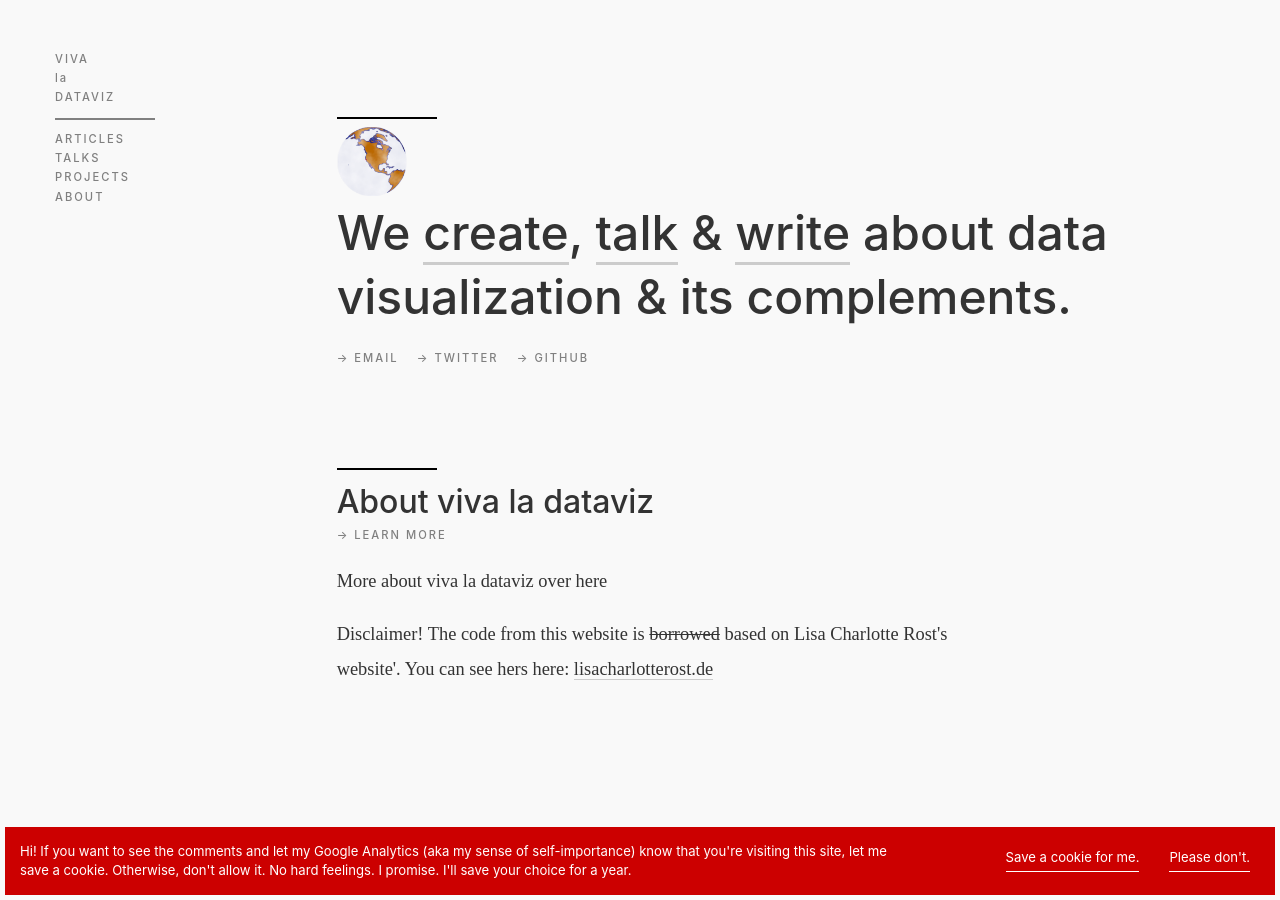
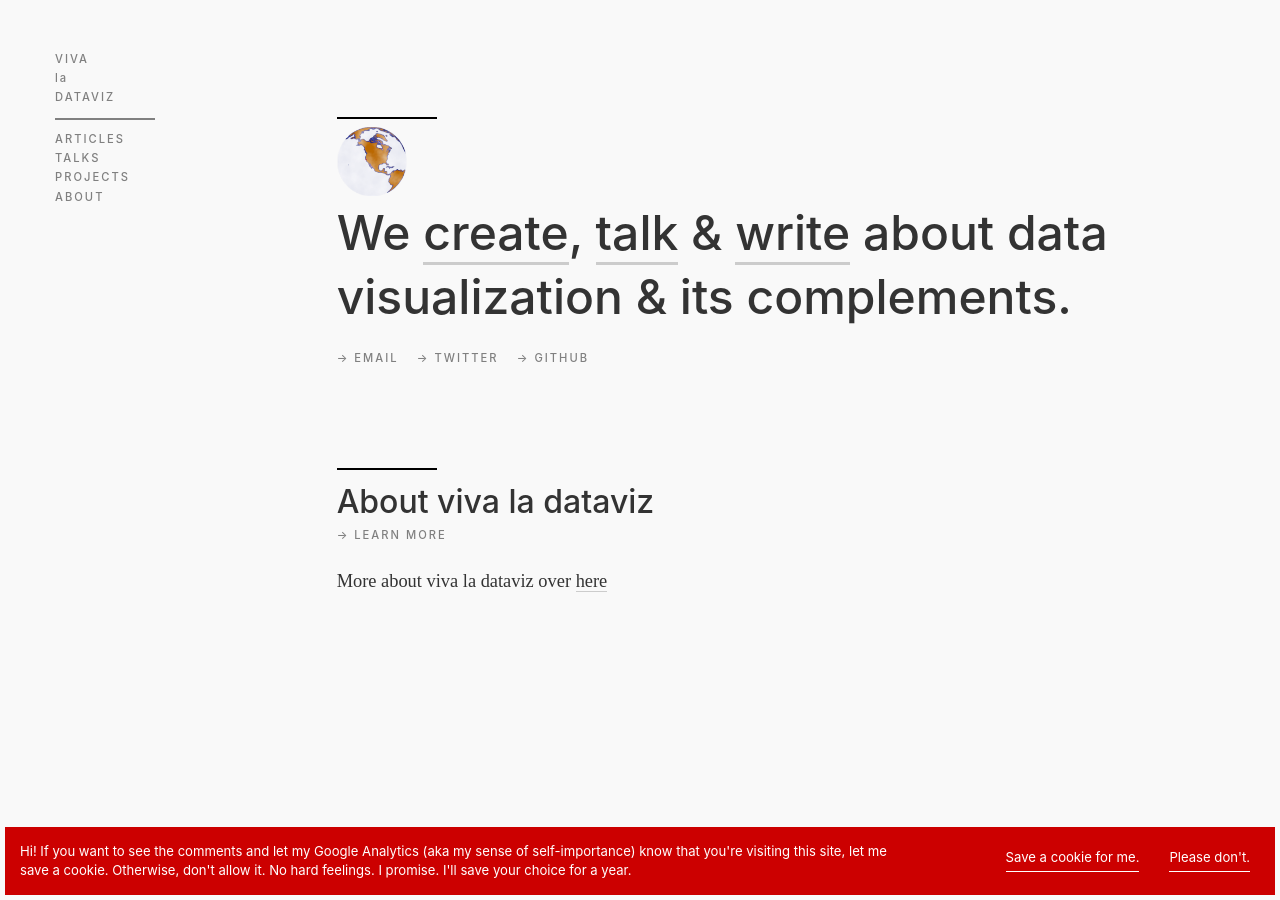
Before and after one commit to vivaladataviz/vivaladataviz.github.io, a Jekyll site: the page built from index.html, in a window 1280 px wide. Built offline with Jekyll 4.4.1, drawn with Linux system fonts in a browser that asks for light colours; some web fonts are replaced; the list of posts is cut into pages by our own code.

Commit message:
update aboutme.html

```diff
--- a/_includes/aboutme.html
+++ b/_includes/aboutme.html
@@ -1,8 +1,3 @@
 <div class="blogcontainer article-text">
-  <p>More about viva la dataviz over here</p>
-  <p>
-    Disclaimer! The code from this website is <s>borrowed</s> based on Lisa
-    Charlotte Rost's website'. You can see hers here:
-    <a href="https://lisacharlotterost.de/">lisacharlotterost.de</a>
-  </p>
+  <p>More about viva la dataviz over <a href="/about">here</a></p>
 </div>
```
